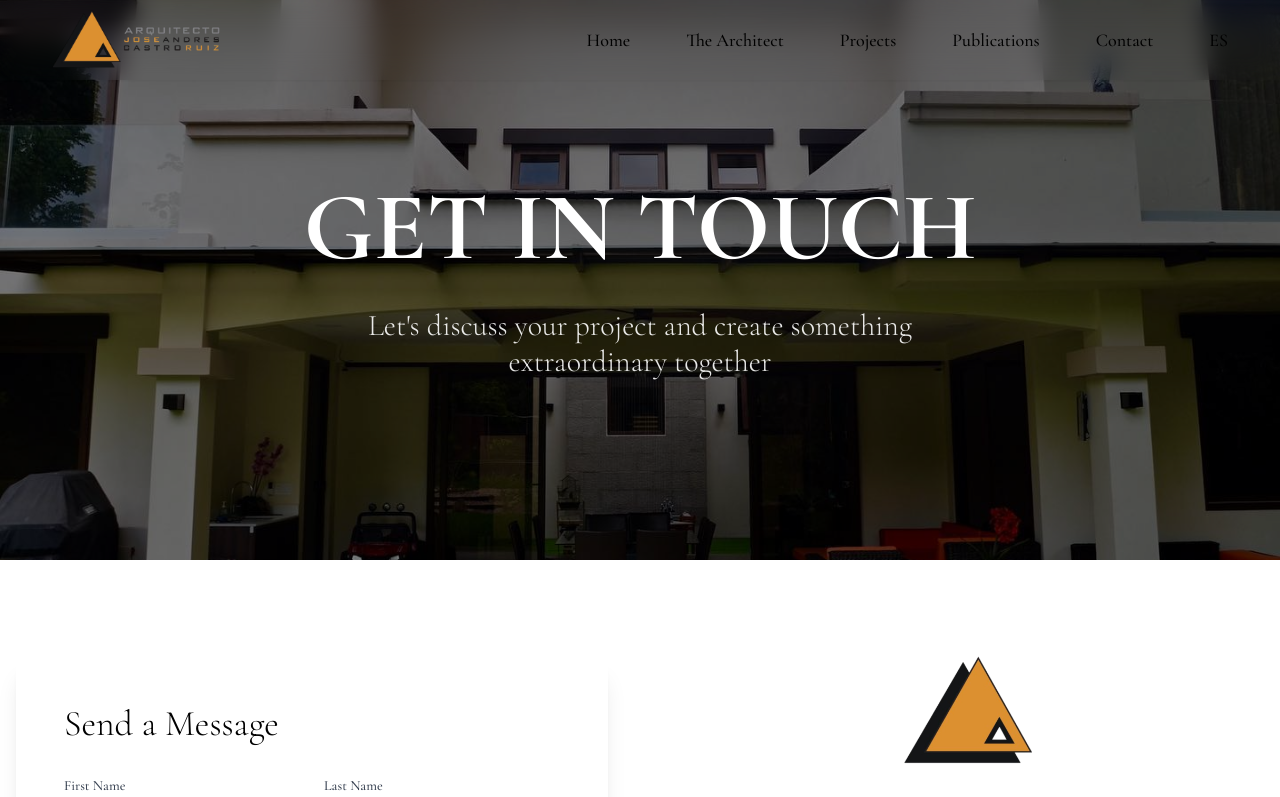
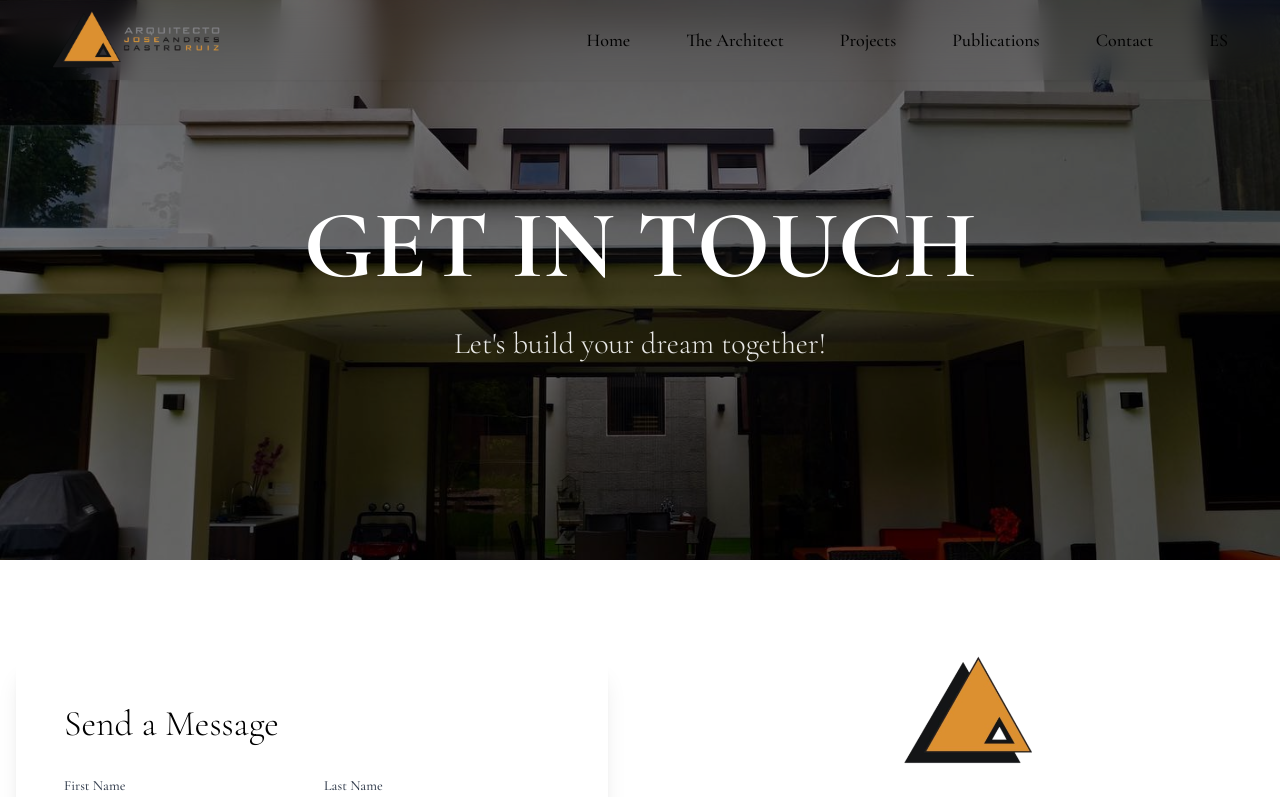
Before and after one commit to botflowlab/AndresCastroWebsite, a React (Vite) app: page /contacto in a window 1280 px wide. Shown: the top 797 px of the page. Built offline with nearby package versions, Linux system fonts and the light colour scheme; no server answers; a web font is replaced by a local one.

Commit message:
Updated Contact.jsx

```diff
--- a/src/pages/contact/Contact.jsx
+++ b/src/pages/contact/Contact.jsx
@@ -24,7 +24,7 @@ export default function Contact() {
               GET IN TOUCH
             </h1>
             <p className="text-2xl md:text-3xl text-white/90 font-light max-w-2xl mx-auto">
-              Let's discuss your project and create something extraordinary together
+              Let's build your dream together!
             </p>
           </div>
         </div>
```
